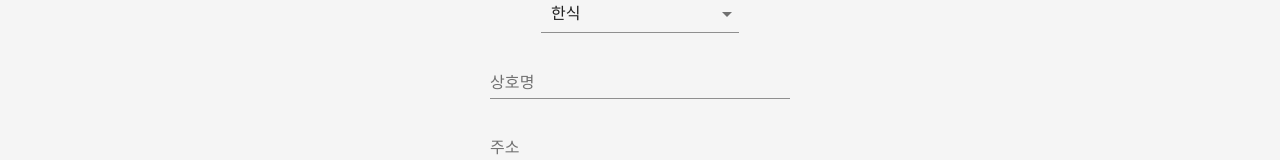
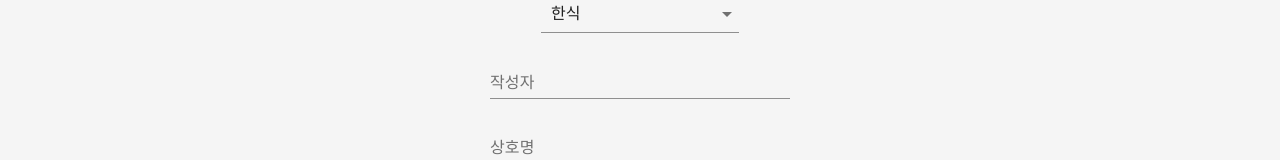
Before and after one commit to damilog/MATZIP, a React (Create React App) app in the folder frontend/: page /editor in a window 1280 px wide. Shown: the part 224-384 px from the top of the page. Built offline with nearby package versions, Linux system fonts and the light colour scheme.

Commit message:
feat: editor에 작성자 추가 (#11)

```diff
--- a/frontend/src/components/EditorForm/EditorForm.jsx
+++ b/frontend/src/components/EditorForm/EditorForm.jsx
@@ -24,6 +24,7 @@ const EditorForm = () => {
       <TextInputLayer>
         <SelectBox selectArray={categories} width={'200px'} />
       </TextInputLayer>
+      <Input title={'작성자'} width={'300px'} />
       <Input title={'상호명'} width={'300px'} />
       <Input title={'주소'} width={'300px'} />
       <Input title={'추천 메뉴'} width={'300px'} />
```
